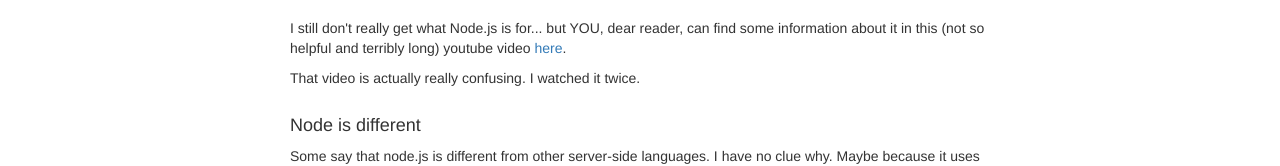
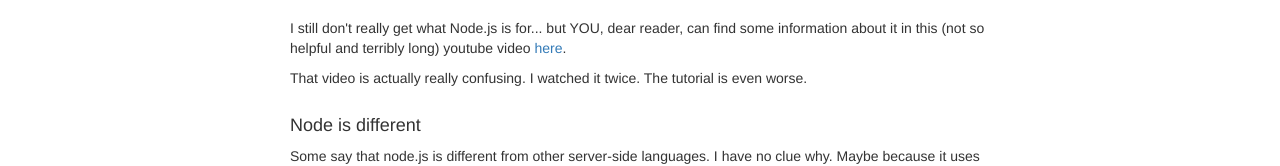
Before and after one commit to waiting4tzeentch/CIS411_Homework6, a website: page app/index.html in a window 1280 px wide. Shown: the part 250-416 px from the top of the page. Drawn offline with nearby package versions, Linux system fonts and the light colour scheme.

Commit message:
Switched to gh-pages

```diff
--- a/app/views/blog.html
+++ b/app/views/blog.html
@@ -10,7 +10,9 @@
     youtube video <a href="http://www.youtube.com/watch?v=jo_B4LTHi3I"
     target="_blank">here</a>.
   </p>
-  <p> That video is actually really confusing. I watched it twice. </p>
+  <p> That video is actually really confusing. I watched it twice. The tutorial
+  is even worse.
+  </p>
 
 
   <h4>Node is different</h4>
```
